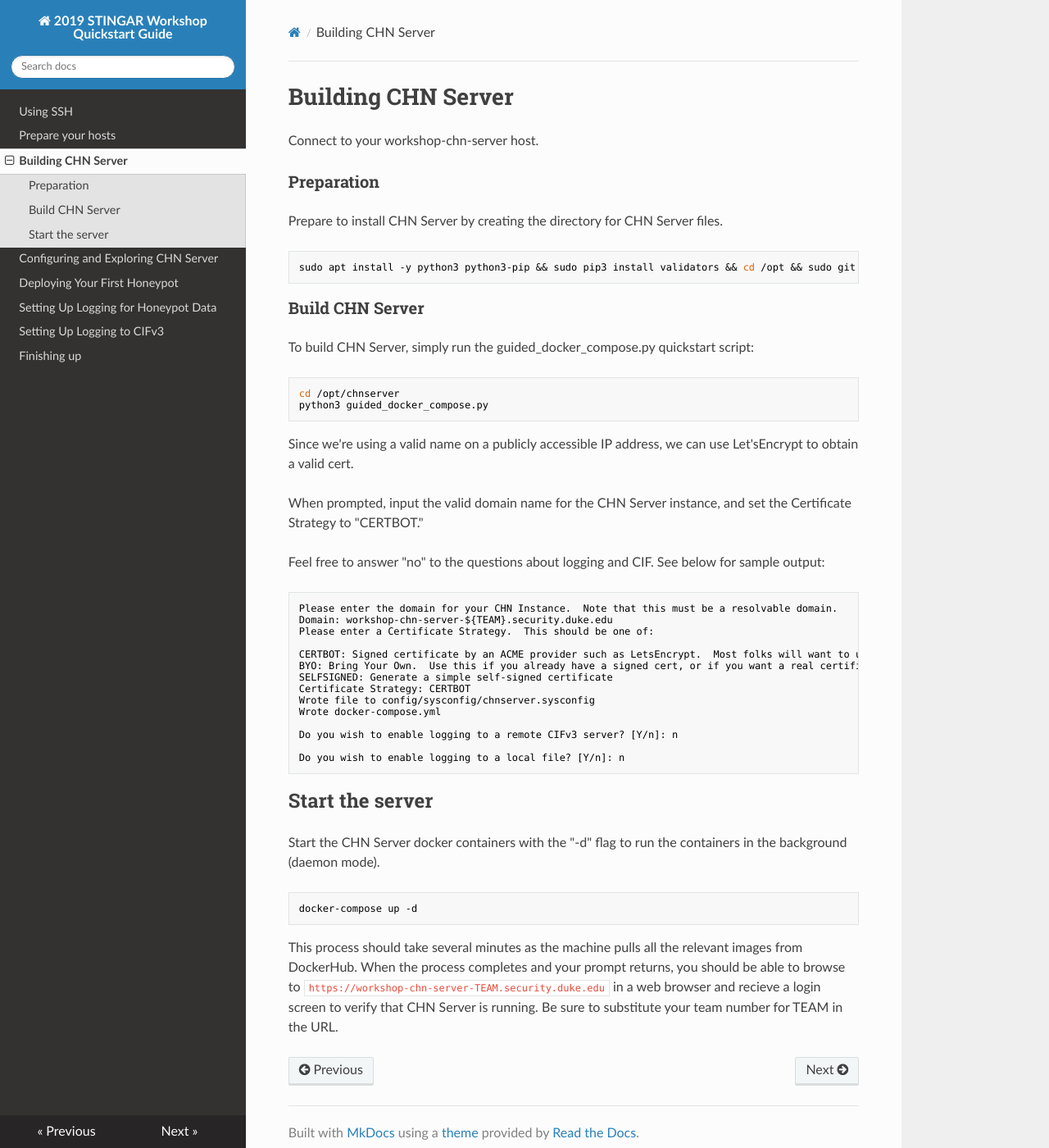
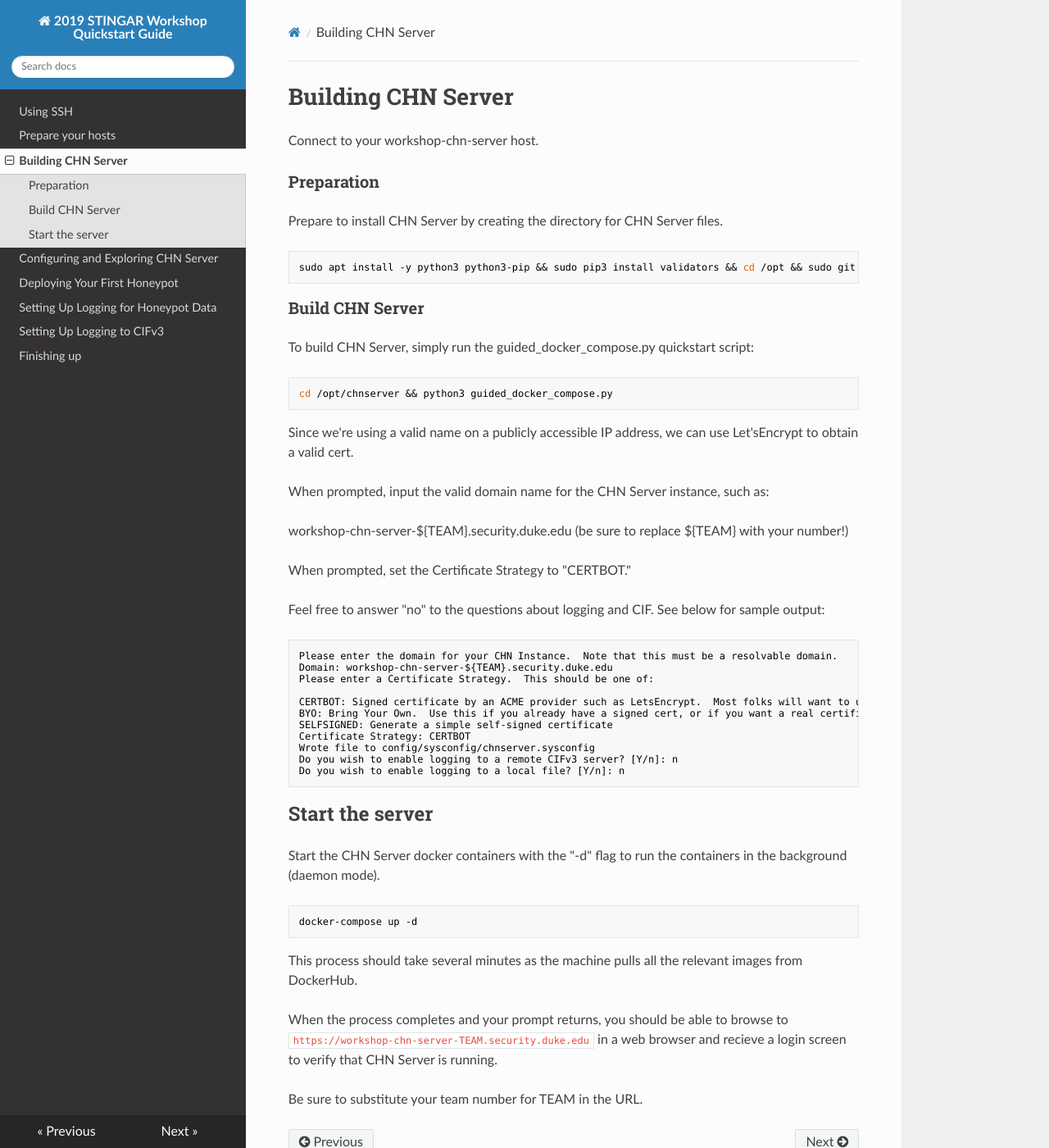
Before and after one commit to ckrez/it358-chn, an MkDocs documentation site: the page built from docs/build_server.md, in a window 1280 px wide and 1400 px high. Shown: the whole window at 82% size. Built offline with MkDocs 1.6.1, drawn with Linux system fonts in a browser that asks for light colours; nearby versions of some CDN libraries; old or Windows-style settings are respelled for this version of MkDocs.

Commit message:
minor formatting
Signed-off-by: Jesse Bowling <jesse.bowling@duke.edu>

````diff
--- a/docs/build_server.md
+++ b/docs/build_server.md
@@ -15,13 +15,17 @@
 To build CHN Server, simply run the guided_docker_compose.py quickstart script:
 
 ```bash
-cd /opt/chnserver
-python3 guided_docker_compose.py
+cd /opt/chnserver && python3 guided_docker_compose.py
 ```
 
 Since we're using a valid name on a publicly accessible IP address, we can use Let'sEncrypt to obtain a valid cert.
 
-When prompted, input the valid domain name for the CHN Server instance, and set the Certificate Strategy to "CERTBOT."
+When prompted, input the valid domain name for the CHN Server instance, such as:
+
+workshop-chn-server-${TEAM}.security.duke.edu
+(be sure to replace ${TEAM} with your number!)
+
+When prompted, set the Certificate Strategy to "CERTBOT."
 
 Feel free to answer "no" to the questions about logging and CIF. See below for sample output:
 
@@ -35,10 +39,7 @@
 SELFSIGNED: Generate a simple self-signed certificate
 Certificate Strategy: CERTBOT
 Wrote file to config/sysconfig/chnserver.sysconfig
-Wrote docker-compose.yml
-
 Do you wish to enable logging to a remote CIFv3 server? [Y/n]: n
-
 Do you wish to enable logging to a local file? [Y/n]: n
 ```
 
@@ -50,7 +51,9 @@
 docker-compose up -d
 ```
 
-This process should take several minutes as the machine pulls all the relevant images from DockerHub. When the
-process completes and your prompt returns, you should be able to browse to `https://workshop-chn-server-TEAM.security.duke.edu`
-in a web browser and recieve a login screen to verify that CHN Server is running. Be sure to substitute your team
-number for TEAM in the URL.
+This process should take several minutes as the machine pulls all the relevant images from DockerHub.
+
+When the process completes and your prompt returns, you should be able to browse to `https://workshop-chn-server-TEAM.security.duke.edu`
+in a web browser and recieve a login screen to verify that CHN Server is running.
+
+Be sure to substitute your team number for TEAM in the URL.
````
